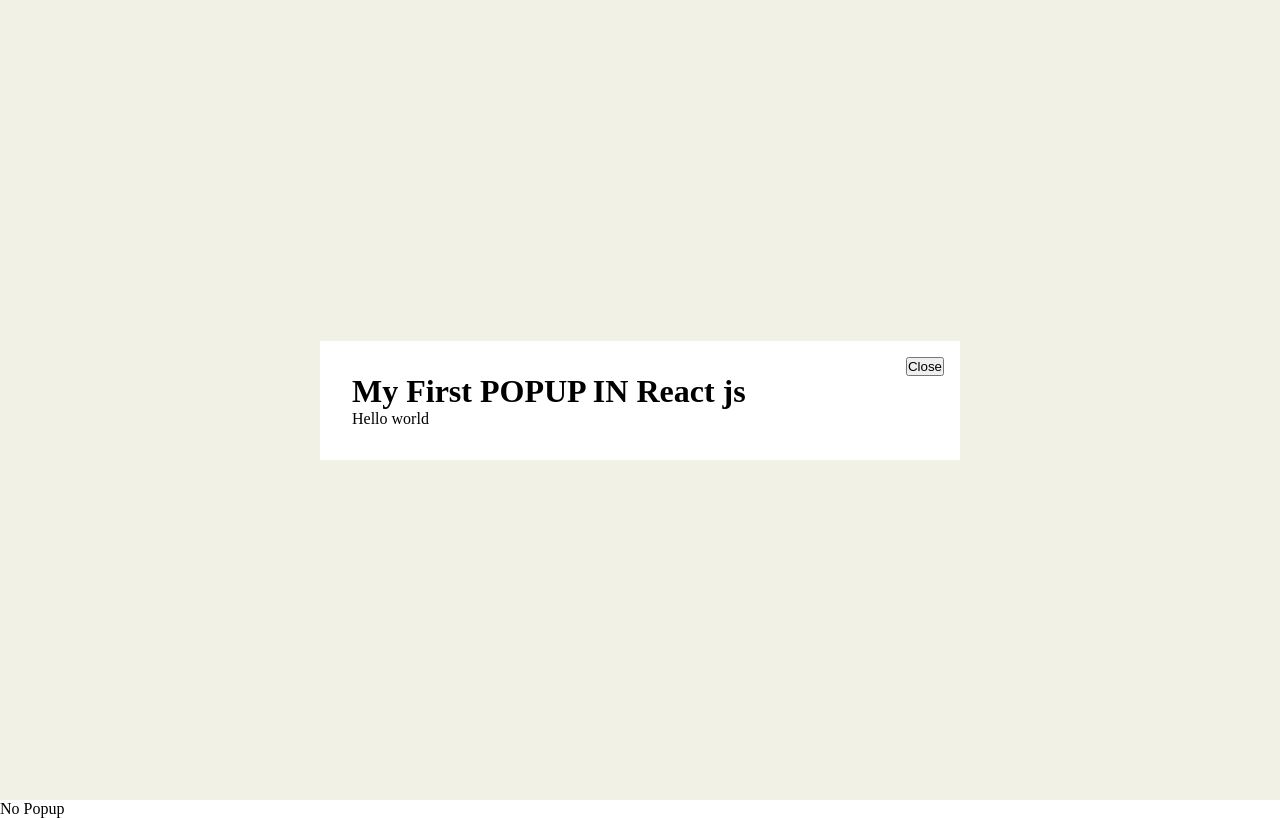
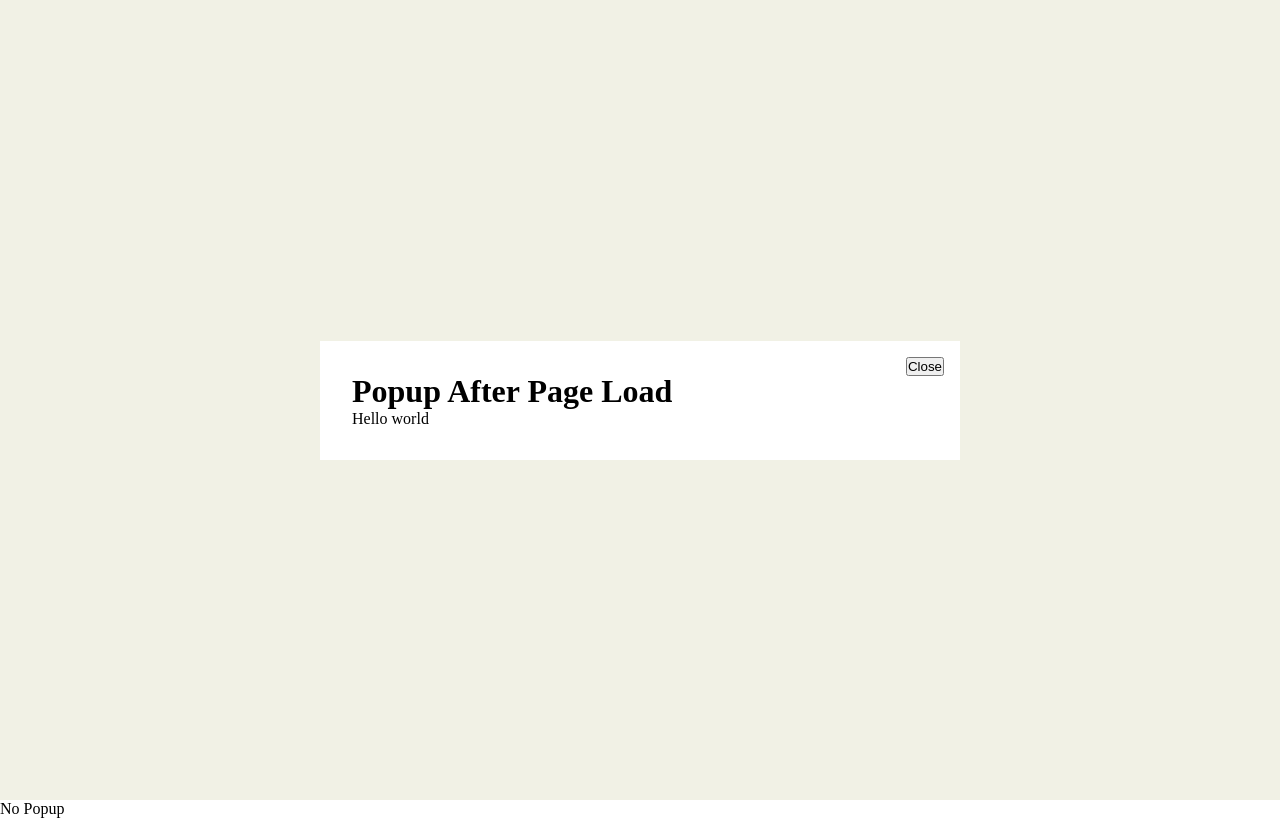
Before and after one commit to mdmoinulhossain/reactTest, a React (Create React App) app: page / in a window 1280 px wide. Built offline with nearby package versions, Linux system fonts and the light colour scheme.

Commit message:
popup done

```diff
--- a/package.json
+++ b/package.json
@@ -6,6 +6,7 @@
     "@testing-library/jest-dom": "^5.14.1",
     "@testing-library/react": "^11.2.7",
     "@testing-library/user-event": "^12.8.3",
+    "aos": "^2.3.4",
     "axios": "^0.24.0",
     "react": "^17.0.2",
     "react-dom": "^17.0.2",
--- a/src/App.js
+++ b/src/App.js
@@ -1,5 +1,9 @@
 import { useEffect, useState } from "react";
 import Popup from "./component/Popup";
+
+import AOS from 'aos';
+import 'aos/dist/aos.css'; // You can also use <link> for styles
+
 
 function App() {
   const [buttonPopup, setButtonPopup] = useState(false);
@@ -12,7 +16,7 @@ function App() {
   //   }, 10000);
   // }, []);
 
-  // after 1 seconds
+  // after 3 seconds
   useEffect(() => {
     setTimeout(() => {
       setTimePopup(true);
@@ -26,12 +30,12 @@ function App() {
         <button onClick={() => setButtonPopup(true)}>Open</button>
       </main>
       <Popup trigger={buttonPopup} setTrigger={setButtonPopup}>
-        <h1>My First POPUP IN React js</h1>
+        <h1>Popup When Click</h1>
         <p>Hello world</p>
       </Popup>
 
       <Popup trigger={timePopup} setTrigger={setTimePopup}>
-        <h1>My First POPUP IN React js</h1>
+        <h1>Popup After Page Load</h1>
         <p>Hello world</p>
       </Popup>
     </div>
```
Also changed, not shown: 1 other file (tests, documents, lock files or other folders).
